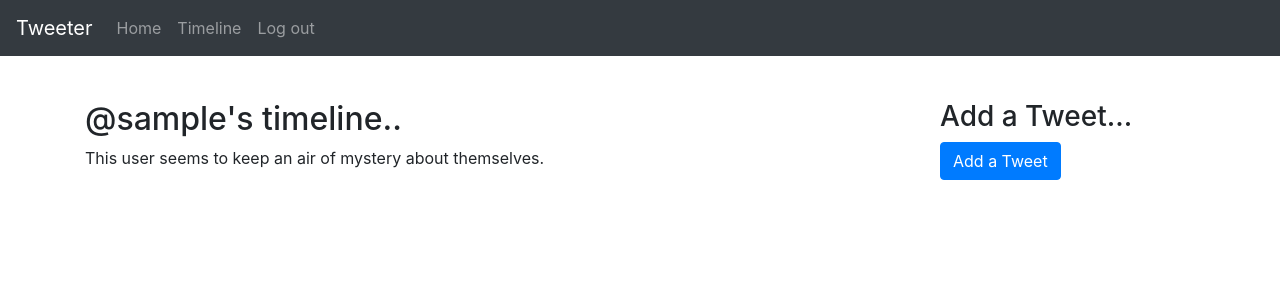
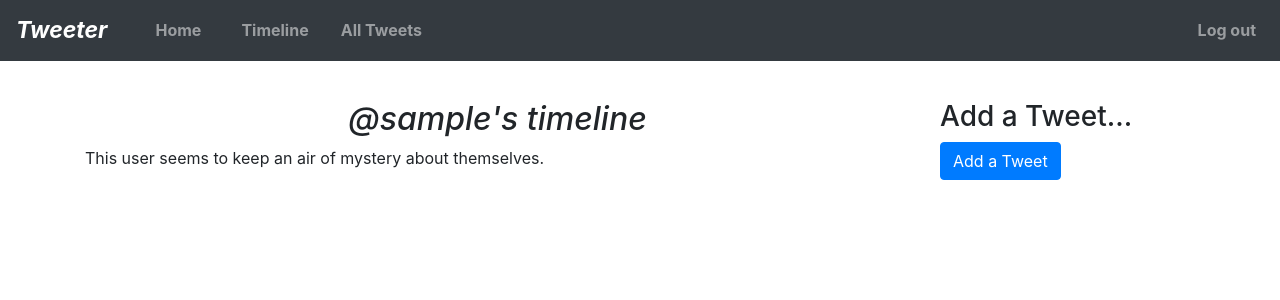
Before and after one commit to architadesai/twitter-django, a Django app: page / in a window 1280 px wide. Shown: the top 300 px of the page. Run offline with Django 3.2, Linux system fonts and the light colour scheme; the visitor is signed in with stand-in values (Sample User, id 1); data that the repository does not hold is empty; some libraries are stand-ins or nearby versions.

Commit message:
Add all-tweets view and modify styles and update README

```diff
--- a/tweeter/templates/base.html
+++ b/tweeter/templates/base.html
@@ -11,25 +11,35 @@
 <body>
     <body style="padding-top: 100px;">
     <nav class="navbar navbar-expand-md navbar-dark bg-dark fixed-top">
-        <a class="navbar-brand" href="/">Tweeter</a>
+        <a class="navbar-brand font-weight-bold font-italic"
+           style="font-size: 23px !important" href="/">
+            Tweeter
+        </a>
         <button class="navbar-toggler" type="button" data-toggle="collapse" data-target="#myNavbar" aria-controls="myNavbar" aria-expanded="false" aria-label="Toggle navigation on Mobile">
             <span class="navbar-toggler-icon"></span>
         </button>
 
         <div class="collapse navbar-collapse" id="myNavbar">
-            <ul class="navbar-nav mr-auto">
-                {% if request.user.is_authenticated %}
-                    <li class="nav-item">
+           {% if request.user.is_authenticated %}
+                <ul class="navbar-nav mr-auto">
+                    <li class="nav-item px-4 font-weight-bold">
                         <a class="nav-link" href="/">Home</a>
                     </li>
-                    <li class="nav-item">
+                    <li class="nav-item font-weight-bold">
                         <a class="nav-link" href="/">Timeline</a>
                     </li>
+                    <li class="nav-item px-3 font-weight-bold">
+                        <a class="nav-link" href="/alltweets">All Tweets</a>
+                    </li>
+
+                </ul>
+
+                <ul class="nav navbar-nav navbar-right font-weight-bold">
                     <li class="nav-item">
                         <a class="nav-link" href="/logout">Log out</a>
                     </li>
-              {% endif %}
-            </ul>
+                </ul>
+          {% endif %}
         </div>
     </nav>
 
--- a/tweeter/templates/userprofile.html
+++ b/tweeter/templates/userprofile.html
@@ -3,7 +3,7 @@
 {% block content %}
 <div class="row">
     <div class="col-9">
-        <h2>@{{ user.username }}'s timeline..</h2>
+        <h2 class="text-center font-italic">@{{ user.username }}'s timeline</h2>
         {% if user.tweets.all %}
             {% for tweet in user.tweets.all %}
                 <div class="card" style="margin-bottom: 20px;">
--- a/tweeter/tweeter/urls.py
+++ b/tweeter/tweeter/urls.py
@@ -16,12 +16,13 @@ Including another URLconf
 from django.contrib import admin
 from django.urls import path
 
-from userprofile.views import authenticateuser, timeline, signout
+from userprofile.views import authenticateuser, timeline, signout, alltweets
 
 
 urlpatterns = [
     # path('admin/', admin.site.urls),
     path('', authenticateuser, name='authenticate'),
     path('logout/', signout, name='logout'),
+    path('alltweets/', alltweets, name='alltweets'),
     path('<str:username>/', timeline, name='timeline'),
 ]
--- a/tweeter/userprofile/views.py
+++ b/tweeter/userprofile/views.py
@@ -5,6 +5,7 @@ from django.contrib.auth import login, authenticate, logout
 from django.contrib.auth.models import User
 
 from tweet.forms import AddTweetForm
+from tweet.models import Tweet
 from userprofile.forms import LogInForm, RegistrationForm
 
 
@@ -44,6 +45,13 @@ def signout(request):
     return redirect('/')
 
 
+def alltweets(request):
+    if request.user.is_authenticated:
+        tweets = Tweet.objects.all()
+        print("tweets are : ", tweets)
+        return render(request, 'alltweets.html', {'tweets': tweets})
+
+
 def timeline(request, username):
     if request.user.is_authenticated:
         user = User.objects.get(username=username)
```
Also changed, not shown: tweeter/templates/alltweets.html (added, +25 -0 lines), README.md, readme_images/alltweets.png (added), readme_images/login_registration.png, readme_images/user_tweets_timeline.png (added).
